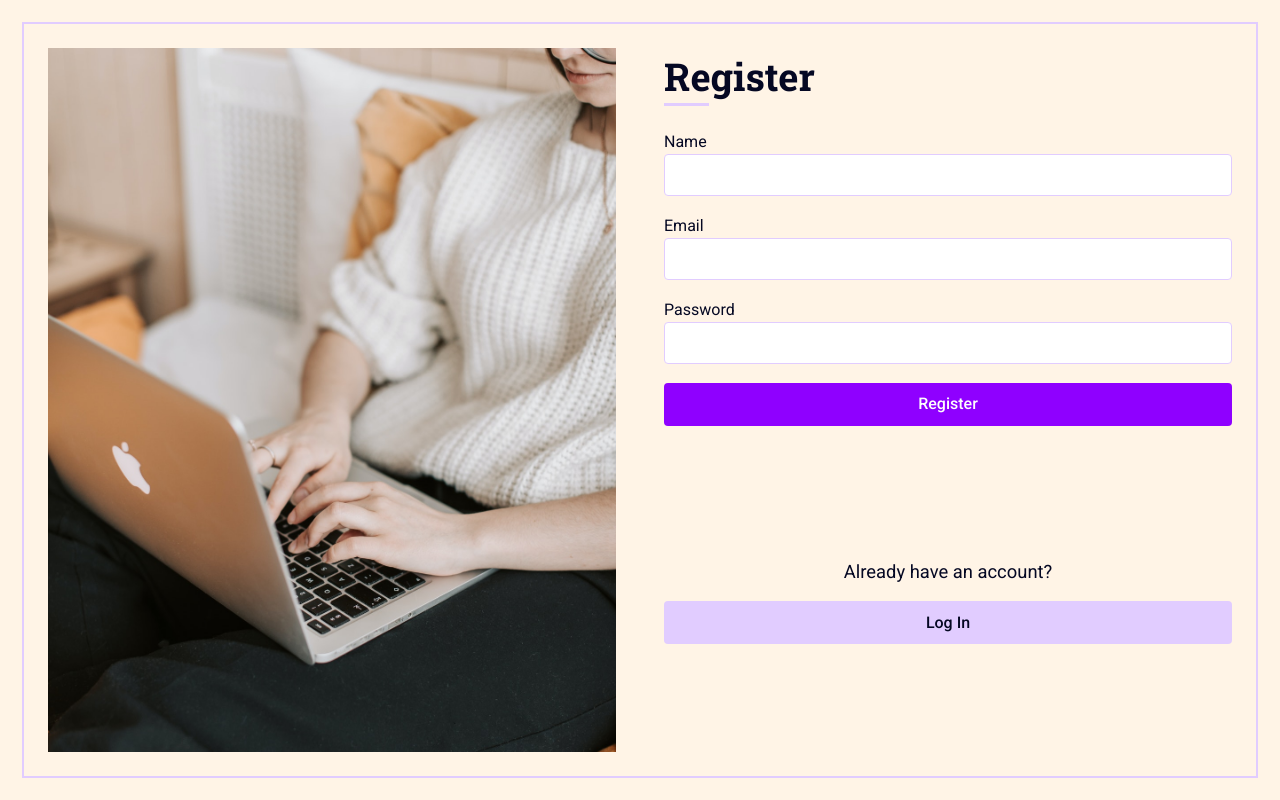
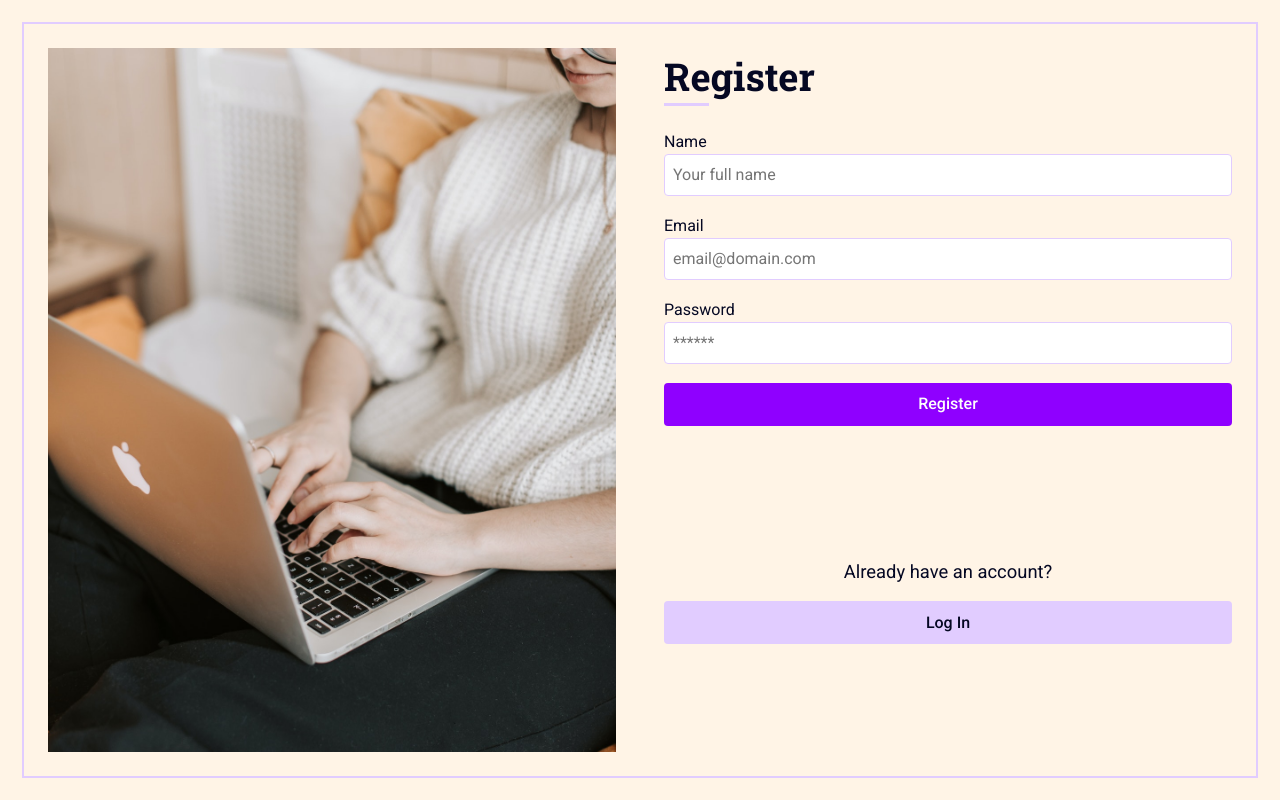
Before and after one commit to pedrodruviaro/flashcards-frontend-react, a React (Create React App) app: page /register in a window 1280 px wide. Built offline with nearby package versions, Linux system fonts and the light colour scheme.

Commit message:
validacao de form cadastro e login

```diff
--- a/src/components/RegisterForm/index.jsx
+++ b/src/components/RegisterForm/index.jsx
@@ -2,16 +2,53 @@ import { CustomTitle } from "../CustomTitle";
 import { Input } from "../Input";
 import { Button } from "../Button";
 import { useNavigate } from "react-router";
+import { useForm } from "../../hooks/useForm";
 
 export const RegisterForm = () => {
     const navigate = useNavigate();
+
+    const name = useForm("name");
+    const email = useForm("email");
+    const password = useForm("password");
+
+    function handleSubmit(event) {
+        event.preventDefault();
+
+        if (!name.validate() || !email.validate() || !password.validate()) {
+            return;
+        }
+
+        const data = {
+            name: name.value,
+            email: email.value,
+            password: password.value,
+        };
+
+        console.log(data);
+    }
+
     return (
         <section className="animeLeft">
             <CustomTitle>Register</CustomTitle>
-            <form>
-                <Input label=" Name" />
-                <Input label="Email" />
-                <Input label="Password" />
+            <form onSubmit={handleSubmit}>
+                <Input
+                    label=" Name"
+                    type="text"
+                    placeholder="Your full name"
+                    {...name}
+                />
+                <Input
+                    label="Email"
+                    type="text"
+                    placeholder="email@domain.com"
+                    {...email}
+                />
+                <Input
+                    label="Password"
+                    type="text"
+                    placeholder="******"
+                    {...password}
+                />
                 <Button>Register</Button>
             </form>
 
--- a/src/hooks/useForm.js
+++ b/src/hooks/useForm.js
@@ -9,6 +9,11 @@ const types = {
         regex: /^(?=.{6,72})/,
         message:
             "Password must contain at least 6 characters and a maximum of 72.",
+    },
+    name: {
+        regex: /^(?=.{5,150})/,
+        message:
+            "Password must contain at least 5 characters and a maximum of 150.",
     },
 };
 
```
